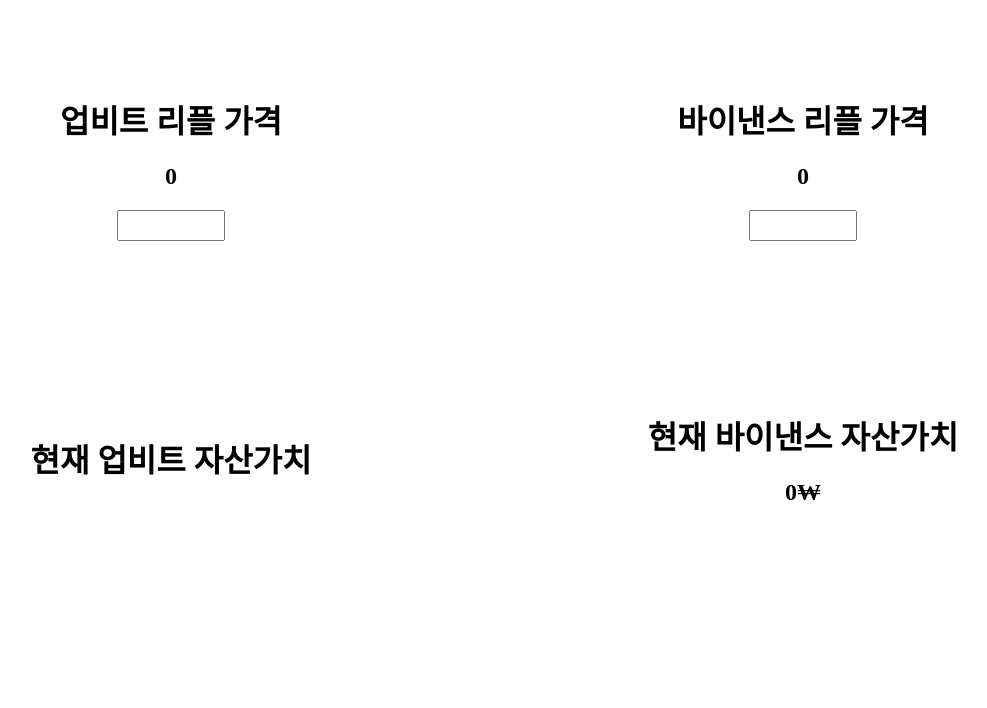
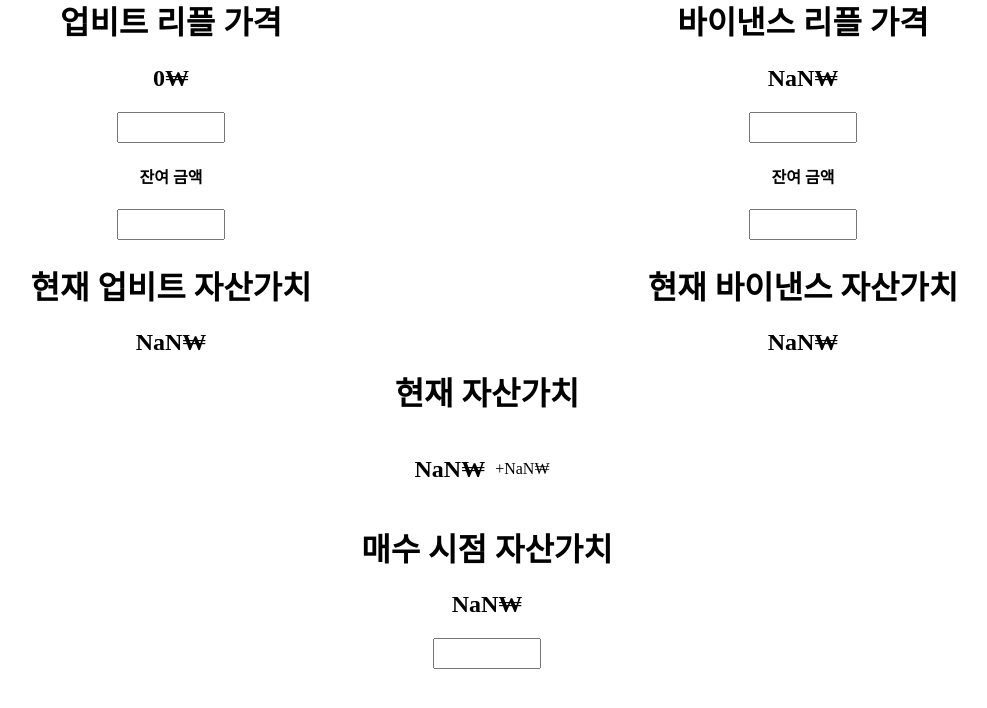
Before and after one commit to geonyeop123/fundingTrading, a plain HTML site: page index.html in a window 1280 px wide. Shown: the whole page, without its empty margins (153-1140 px from the left). Drawn offline with Linux system fonts and the light colour scheme; no server answers.

Commit message:
바낸 수동입력 완성

```diff
--- a/index.html
+++ b/index.html
@@ -13,6 +13,8 @@
       <h2 id="upbitPrice">0</h2>
       <div class="submitContainer">
         <input id="upbitInput" type="number" />
+        <h4 id="upbitDregsTitle">잔여 금액</h4>
+        <input id=upbitDregsInput type="number" />
       </div>
     </div>
     <div class="my_binance">
@@ -20,6 +22,8 @@
       <h2 id="binancePrice">0</h2>
       <div class="submitContainer">
         <input id="binanceInput" type="number" />
+        <h4 id="binanceDregsTitle">잔여 금액</h4>
+        <input id=binanceDregsInput type="number" />
       </div>
     </div>
   </div>
@@ -33,6 +37,18 @@
       <h2 id="binanceValue">0</h2>
     </div>
   </div>
+  <div class="top-container">
+    <div class="my_upbit">
+      <h1 id="currentValueTitle">현재 자산가치</h1>
+      <div class="currentContainer">
+        <h2 id="currentValue">0</h2>
+        <p id = "benefit">11</p>
+      </div>
+        <h1 id="buyValueTitle">매수 시점 자산가치</h1>
+        <h2 id="buyValue">0</h2>
+        <input id=buyInput type="number" />
+    </div>
+  </div>
   <script src="index.js"></script>
 </body>
 </html>
--- a/index.js
+++ b/index.js
@@ -5,68 +5,98 @@ const upbitValue = document.querySelector("#upbitValue");
 const binancePrice = document.querySelector("#binancePrice");
 const binanceInput = document.querySelector("#binanceInput");
 const binanceValue = document.querySelector("#binanceValue");
+const currentValue = document.querySelector("#currentValue");
+const benefit = document.querySelector("#benefit");
+const upbitDregsInput = document.querySelector("#upbitDregsInput");
+const binanceDregsInput = document.querySelector("#binanceDregsInput");
+const buyTotalInput = document.querySelector("#buyInput");
+const buyValue = document.querySelector("#buyValue");
 
 const upbitSession = "upbit";
 const binanceSession = "binance";
-let upbitSessionFlag =
-  localStorage.getItem(upbitSession) != null ? true : false;
-let binanceSessionFlag =
-  localStorage.getItem(binanceSession) != null ? true : false;
+const upbitDregsSession = "upbitDregs";
+const binanceDregsSession = "binanceDregs";
+const buyTotalSession = "buyTotal";
+const binanceCurrent = "binanceCurrent";
+
+let upbitSessionFlag = true;
+let binanceSessionFlag = true;
+let upbitDregsSessionFlag = true;
+let binanceDregsSessionFlag = true;
 let upbit = 0;
 let upbitAmount = 0;
+let upbitTotal = 0;
 let binance = 0;
 let binanceAmount = 0;
-let ustd = 1150;
+let binanceTotal = 0;
+let benefitTotal = 0;
+let buyTotal = 0;
+let currentTotal = 0;
+let upbitDregs = 0;
+let binanceDregs = 0;
 
 function getPrice() {
-  const request = new XMLHttpRequest();
-  const url = "https://api.upbit.com/v1/ticker?markets=KRW-XRP";
-  request.open("GET", url, false);
-  request.send();
-  var obj = JSON.parse(request.responseText);
-  upbit = obj[0].trade_price;
+  fetch("https://api.upbit.com/v1/ticker?markets=KRW-XRP")
+    .then((response) => response.json())
+    .then((data) => {
+      upbit = data[0].trade_price;
+    });
   upbitPrice.textContent = upbit.toLocaleString() + "₩";
-  binance = 1.12;
-  binancePrice.textContent = binance.toLocaleString() + "$";
-  if (upbitSessionFlag) calcuValue(true);
-  if (binanceSessionFlag) calcuValue(false);
+  binancePrice.textContent = binance.toLocaleString() + "₩";
+  calcuValue();
+  currentTotal = upbitTotal + binanceTotal;
+  currentValue.textContent = currentTotal.toLocaleString() + "₩";
+  benefitTotal = currentTotal - buyTotal;
+  let symbol = "+";
+  if (benefitTotal < 0) symbol = "";
+  benefit.textContent = symbol + benefitTotal.toLocaleString() + "₩";
+  document.title =
+    symbol + benefitTotal.toLocaleString() + "  " + currentValue.textContent;
 }
 
-function calcuValue(type) {
-  if (type) {
-    upbitAmount = upbitInput.value;
-    upbitValue.textContent = (upbitAmount * upbit).toLocaleString() + "₩";
-  } else {
-    binanceAmount = binanceInput.value;
-    binanceValue.textContent =
-      (binanceAmount * (binance * ustd)).toLocaleString() + "₩";
-  }
-  saveSession(type);
+function calcuValue() {
+  upbitAmount = upbitInput.value;
+  upbitDregs = parseInt(upbitDregsInput.value);
+  upbitTotal = upbitAmount * upbit + upbitDregs;
+  upbitValue.textContent = upbitTotal.toLocaleString() + "₩";
+  binanceAmount = binanceInput.value;
+  binanceDregs = parseInt(binanceDregsInput.value);
+  binanceTotal = binanceAmount * binance + binanceDregs;
+  binanceValue.textContent = binanceTotal.toLocaleString() + "₩";
+  buyTotal = buyTotalInput.value;
+  buyValue.textContent = parseInt(buyTotal).toLocaleString() + "₩";
+  saveSession();
 }
 
-function saveSession(type) {
-  let coin = null;
-  if (type) {
-    localStorage.setItem(upbitSession, upbitAmount);
-    upbitSessionFlag = true;
-    coin = localStorage.getItem(upbitSession);
-  } else {
-    localStorage.setItem(binanceSession, binanceAmount);
-    binanceSessionFlag = true;
-    coin = localStorage.getItem(binanceSession);
-  }
+function saveSession() {
+  localStorage.setItem(upbitSession, upbitAmount);
+  localStorage.setItem(binanceSession, binanceAmount);
+  localStorage.setItem(upbitDregsSession, upbitDregs);
+  localStorage.setItem(binanceDregsSession, binanceDregs);
+  localStorage.setItem(buyTotalSession, buyTotal);
 }
 
 function init() {
-  binanceSessionFlag = true;
-  if (upbitSessionFlag) {
-    upbitInput.value = parseInt(localStorage.getItem(upbitSession));
-    calcuValue(true);
-  }
-  if (binanceSessionFlag) {
-    binanceInput.value = localStorage.getItem(binanceSession);
-    calcuValue(false);
-  }
+  upbitInput.value = localStorage.getItem(upbitSession);
+  binanceInput.value = localStorage.getItem(binanceSession);
+  upbitDregsInput.value = localStorage.getItem(upbitDregsSession);
+  binanceDregsInput.value = localStorage.getItem(binanceDregsSession);
+  buyTotalInput.value = localStorage.getItem(buyTotalSession);
+  binance = parseInt(localStorage.getItem(binanceCurrent));
+  if (binance == null) getBinance();
+  calcuValue();
 }
 init();
 setInterval(getPrice, 1000);
+
+function getBinance() {
+  fetch("https://exchange.jaeheon.kr:23490/query/USDKRW")
+    .then((response) => response.json())
+    .then((data) => {
+      binance = data.USDKRW[0];
+      localStorage.setItem(binanceCurrent, binance);
+      console.log("getBinance");
+    });
+}
+
+setInterval(getBinance, 600000);
--- a/style.css
+++ b/style.css
@@ -4,7 +4,7 @@ body {
 .top-container {
   display: flex;
   width: 100%;
-  height: 300px;
+  height: 200px;
   justify-content: center;
   align-items: center;
   text-align: center;
@@ -20,3 +20,13 @@ input {
 button {
   height: 30px;
 }
+.currentContainer {
+  display: flex;
+  justify-content: center;
+  align-items: center;
+  text-align: center;
+}
+
+#benefit {
+  margin: 10px;
+}
```
